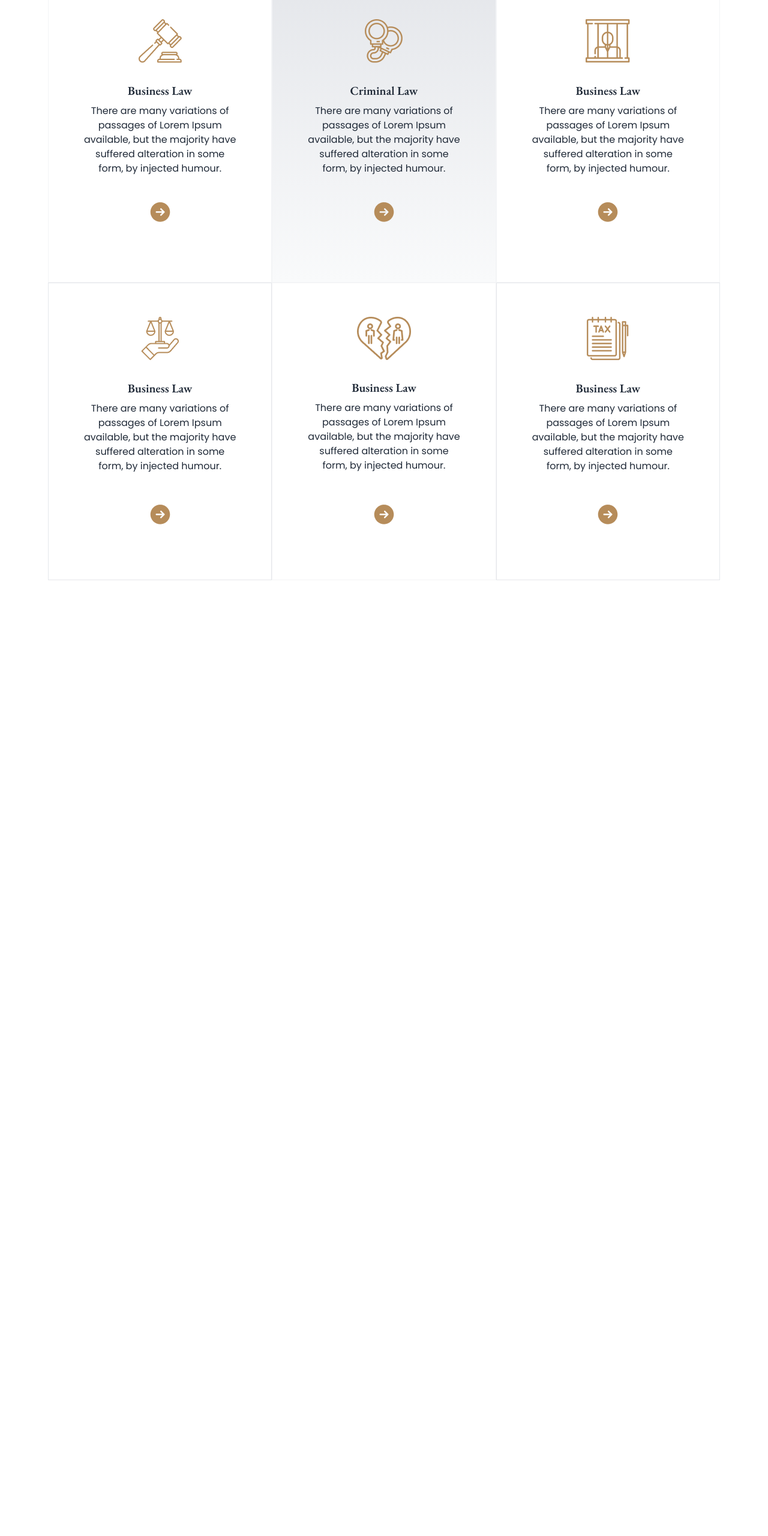
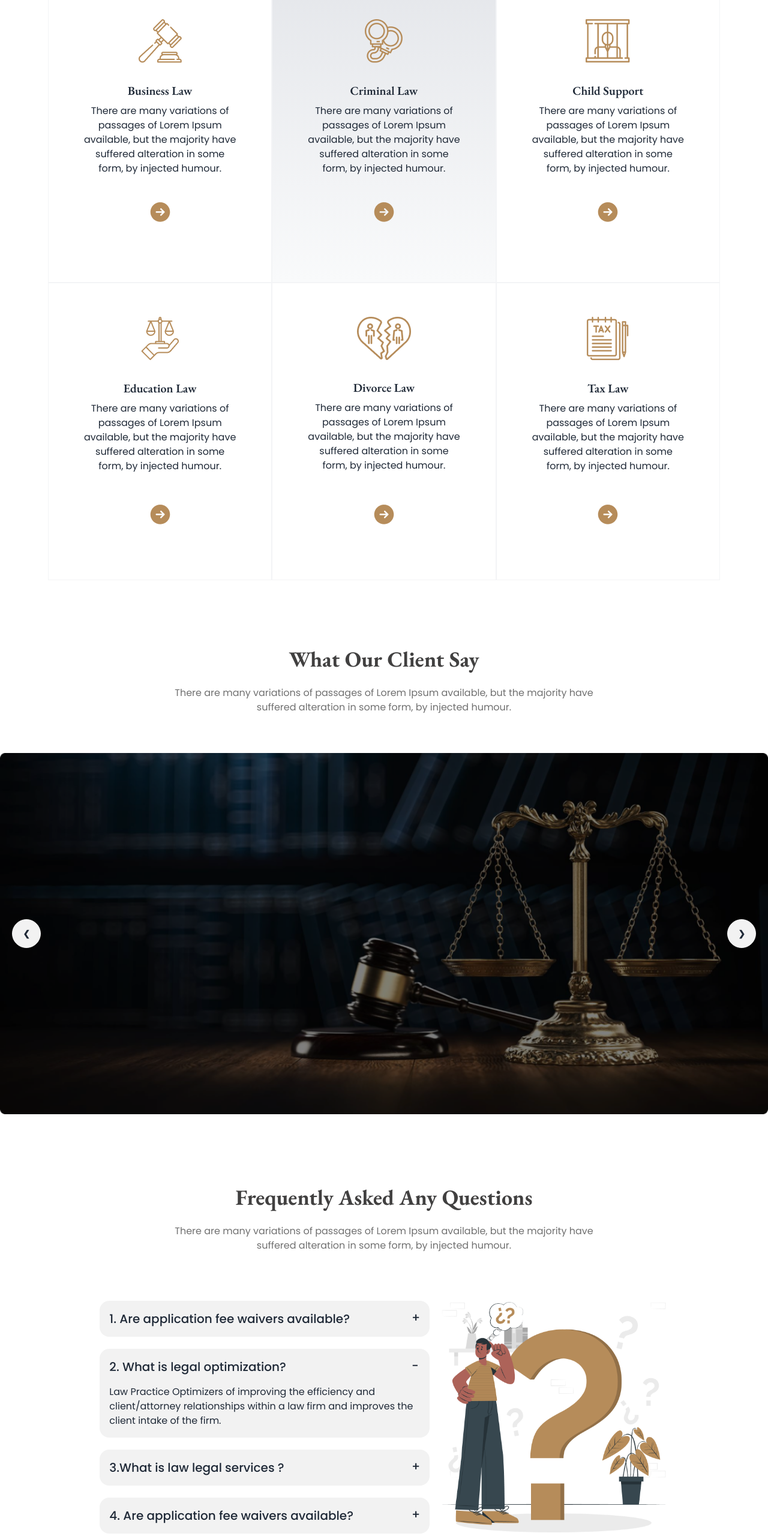
Before and after one commit to Md-Nurul-Alam/Legal-Solutions, a plain HTML site: page index.html in a window 1280 px wide. Shown: the part 1020-3580 px from the top of the page at 60% size. Before the commit the page ends 2099 px from the top, so only its background shows below. Drawn offline with nearby package versions, Linux system fonts and the light colour scheme.

Commit message:
Faq section done

```diff
--- a/index.html
+++ b/index.html
@@ -101,6 +101,7 @@
     </header>
 
     <main class="md:container mx-auto my-28">
+        <!-- legal practice -->
         <section>
             <div class="text-center mb-7 lg:mb-16 px-5">
                 <h3 class="garamond text-4xl font-bold text-[#414040] mb-6">The Legal Practice Area</h3>
@@ -112,12 +113,12 @@
                 <!-- card - 01 -->
                 <div class="card border border-gray-100 rounded-none">
                     <figure>
-                        <img src="images/business.png"
-                            alt="" class="mt-14" />
+                        <img src="images/business.png" alt="" class="mt-14" />
                     </figure>
                     <div class="card-body items-center px-0 text-center">
                         <h2 class="card-title garamond">Business Law</h2>
-                        <p class="w-64">There are many variations of passages of Lorem Ipsum available, but the majority have suffered alteration in some form, by injected humour.</p>
+                        <p class="w-64">There are many variations of passages of Lorem Ipsum available, but the majority
+                            have suffered alteration in some form, by injected humour.</p>
                         <div class="card-actions">
                             <button class="mt-8"><img class="lg:mb-16" src="images/Frame.png" alt=""></button>
                         </div>
@@ -126,12 +127,12 @@
                 <!-- card - 02 -->
                 <div class="card border border-gray-100  rounded-none lg:bg-gradient-to-b from-gray-200 to-gray-50 ">
                     <figure>
-                        <img src="images/criminal.png"
-                            alt="" class="mt-14" />
+                        <img src="images/criminal.png" alt="" class="mt-14" />
                     </figure>
                     <div class="card-body items-center px-0  text-center">
                         <h2 class="card-title garamond">Criminal Law</h2>
-                        <p class="w-64">There are many variations of passages of Lorem Ipsum available, but the majority have suffered alteration in some form, by injected humour.</p>
+                        <p class="w-64">There are many variations of passages of Lorem Ipsum available, but the majority
+                            have suffered alteration in some form, by injected humour.</p>
                         <div class="card-actions">
                             <button class="mt-8"><img class="lg:mb-16" src="images/Frame.png" alt=""></button>
                         </div>
@@ -140,26 +141,26 @@
                 <!-- card - 03 -->
                 <div class="card border border-gray-100  rounded-none">
                     <figure>
-                        <img src="images/child.png"
-                            alt="" class="mt-14" />
+                        <img src="images/child.png" alt="" class="mt-14" />
                     </figure>
                     <div class="card-body items-center px-0 text-center">
-                        <h2 class="card-title garamond">Business Law</h2>
-                        <p class="w-64">There are many variations of passages of Lorem Ipsum available, but the majority have suffered alteration in some form, by injected humour.</p>
+                        <h2 class="card-title garamond">Child Support</h2>
+                        <p class="w-64">There are many variations of passages of Lorem Ipsum available, but the majority
+                            have suffered alteration in some form, by injected humour.</p>
                         <div class="card-actions">
                             <button class="mt-8"><img class="lg:mb-16" src="images/Frame.png" alt=""></button>
                         </div>
                     </div>
                 </div>
                 <!-- card - 04 -->
-                <div class="card border rounded-none">
+                <div class="card border border-gray-100 rounded-none">
                     <figure>
-                        <img src="images/education.png"
-                            alt="" class="mt-14" />
+                        <img src="images/education.png" alt="" class="mt-14" />
                     </figure>
                     <div class="card-body items-center text-center px-0">
-                        <h2 class="card-title garamond">Business Law</h2>
-                        <p class="w-64">There are many variations of passages of Lorem Ipsum available, but the majority have suffered alteration in some form, by injected humour.</p>
+                        <h2 class="card-title garamond">Education Law</h2>
+                        <p class="w-64">There are many variations of passages of Lorem Ipsum available, but the majority
+                            have suffered alteration in some form, by injected humour.</p>
                         <div class="card-actions">
                             <button class="mt-8"><img class="lg:mb-14" src="images/Frame.png" alt=""></button>
                         </div>
@@ -168,31 +169,114 @@
                 <!-- card - 05-->
                 <div class="card border border-gray-100  rounded-none">
                     <figure>
-                        <img src="images/divorce.png"
-                            alt="" class="mt-14" />
+                        <img src="images/divorce.png" alt="" class="mt-14" />
                     </figure>
                     <div class="card-body items-center text-center px-0">
-                        <h2 class="card-title garamond">Business Law</h2>
-                        <p class="w-64">There are many variations of passages of Lorem Ipsum available, but the majority have suffered alteration in some form, by injected humour.</p>
+                        <h2 class="card-title garamond">Divorce Law</h2>
+                        <p class="w-64">There are many variations of passages of Lorem Ipsum available, but the majority
+                            have suffered alteration in some form, by injected humour.</p>
                         <div class="card-actions">
                             <button class="mt-8"><img class="lg:mb-14" src="images/Frame.png" alt=""></button>
                         </div>
                     </div>
                 </div>
                 <!-- card - 06 -->
-                <div class="card border rounded-none">
+                <div class="card border border-gray-100 rounded-none">
                     <figure>
-                        <img src="images/tax.png"
-                            alt="" class="mt-14" />
+                        <img src="images/tax.png" alt="" class="mt-14" />
                     </figure>
                     <div class="card-body items-center text-center px-0">
-                        <h2 class="card-title garamond">Business Law</h2>
-                        <p class="w-64">There are many variations of passages of Lorem Ipsum available, but the majority have suffered alteration in some form, by injected humour.</p>
+                        <h2 class="card-title garamond">Tax Law</h2>
+                        <p class="w-64">There are many variations of passages of Lorem Ipsum available, but the majority
+                            have suffered alteration in some form, by injected humour.</p>
                         <div class="card-actions">
                             <button class="mt-8"><img class="lg:mb-14" src="images/Frame.png" alt=""></button>
                         </div>
                     </div>
                 </div>
+            </div>
+        </section>
+        <!-- Clients says -->
+        <section class="my-28">
+            <div class="text-center mb-7 lg:mb-16 px-5">
+                <h3 class="garamond text-4xl font-bold text-[#414040] mb-6">What Our Client Say</h3>
+                <p class="text-[#707070]">There are many variations of passages of Lorem Ipsum available, but the
+                    majority have <br> suffered alteration in some form, by injected humour.</p>
+            </div>
+            <!-- Slider container-->
+            <div>
+                <div class="carousel w-full">
+                    <!-- slider - 01 -->
+                    <div id="slide1" class="carousel-item relative w-full">
+                        <img src="images/banner.png" class="w-full brightness-50" />
+                        <div class="absolute left-5 right-5 top-1/2 flex -translate-y-1/2 transform justify-between">
+                            <a href="#slide4" class="btn btn-circle">❮</a>
+                            <a href="#slide2" class="btn btn-circle">❯</a>
+                        </div>
+                    </div>
+                </div>
+            </div>
+        </section>
+        <!-- Faq section -->
+        <section class="mb-28">
+            <div class="text-center mb-7 lg:mb-16 px-5">
+                <h3 class="garamond text-4xl font-bold text-[#414040] mb-6">Frequently Asked Any Questions</h3>
+                <p class="text-[#707070]">There are many variations of passages of Lorem Ipsum available, but the
+                    majority have <br> suffered alteration in some form, by injected humour.</p>
+            </div>
+            <!-- Image & question -->
+            <div class="hero">
+                <div class="hero-content flex-col lg:flex-row-reverse">
+                    <img src="images/faq.png" class="max-w-md h-96 rounded-lg " />
+                    <!-- question -->
+                    <div class="space-y-5 w-[550px]">
+                        <div class="collapse collapse-plus bg-base-200">
+                            <input type="radio" name="my-accordion-3" checked="checked" />
+                            <div class="collapse-title text-xl font-medium">1. Are application fee waivers available?
+                            </div>
+                            <div class="collapse-content">
+                                <p>There are many variations of passages of Lorem Ipsum available, but the majority have
+                                    suffered alteration in some form, by injected humour. </p>
+                            </div>
+                        </div>
+                        <div class="collapse collapse-plus bg-base-200">
+                            <input type="radio" name="my-accordion-3" checked="checked" />
+                            <div class="collapse-title text-xl font-medium">2. What is legal optimization?
+                            </div>
+                            <div class="collapse-content">
+                                <p>Law Practice Optimizers of improving the efficiency and client/attorney relationships
+                                    within a law firm and improves the client intake of the firm.</p>
+                            </div>
+                        </div>
+                        <div class="collapse collapse-plus bg-base-200">
+                            <input type="radio" name="my-accordion-3" />
+                            <div class="collapse-title text-xl font-medium">3.What is law legal services ?
+                            </div>
+                            <div class="collapse-content">
+                                <p>The rendering of any service in the conduct of any case or other legal proceeding
+                                    before any court or other authority or tribunal and the giving of advice on any
+                                    legal matter.</p>
+                            </div>
+                        </div>
+                        <div class="collapse collapse-plus bg-base-200">
+                            <input type="radio" name="my-accordion-3" />
+                            <div class="collapse-title text-xl font-medium">4. Are application fee waivers available?
+                            </div>
+                            <div class="collapse-content">
+                                <p>There are many variations of passages of Lorem Ipsum available, but the majority have
+                                    suffered alteration in some form, by injected humour. </p>
+                            </div>
+                        </div>
+                    </div>
+                </div>
+            </div>
+
+        </section>
+        <section class="mb-28">
+            <div class="text-center mb-7 lg:mb-16 px-5">
+                <h3 class="garamond text-4xl font-bold text-[#414040] mb-6">Contact With Us</h3>
+                <p class="text-[#707070]">There are many variations of passages of Lorem Ipsum available, but the
+                    majority have <br> suffered alteration in some form, by injected humour.</p>
             </div>
         </section>
     </main>
```
